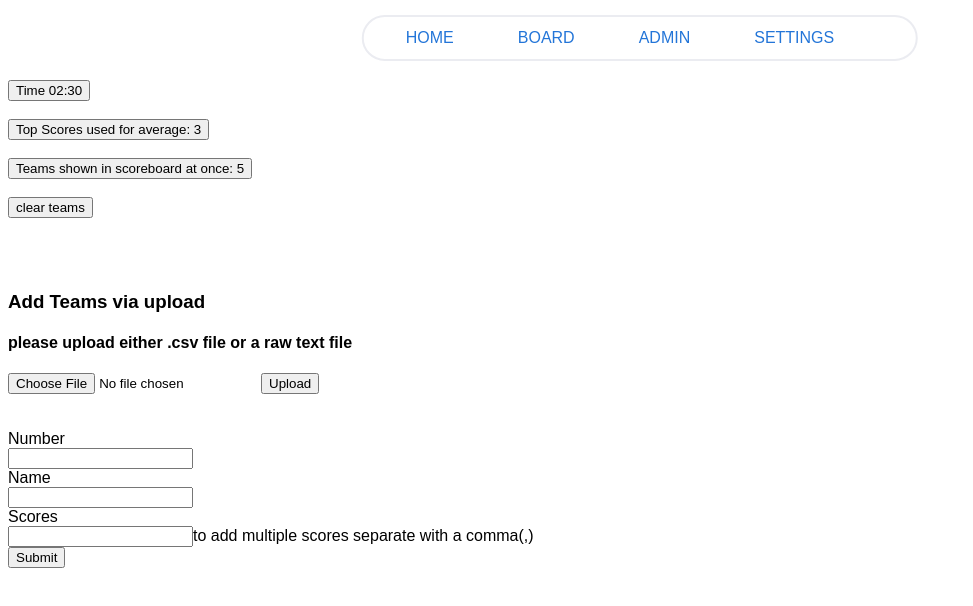
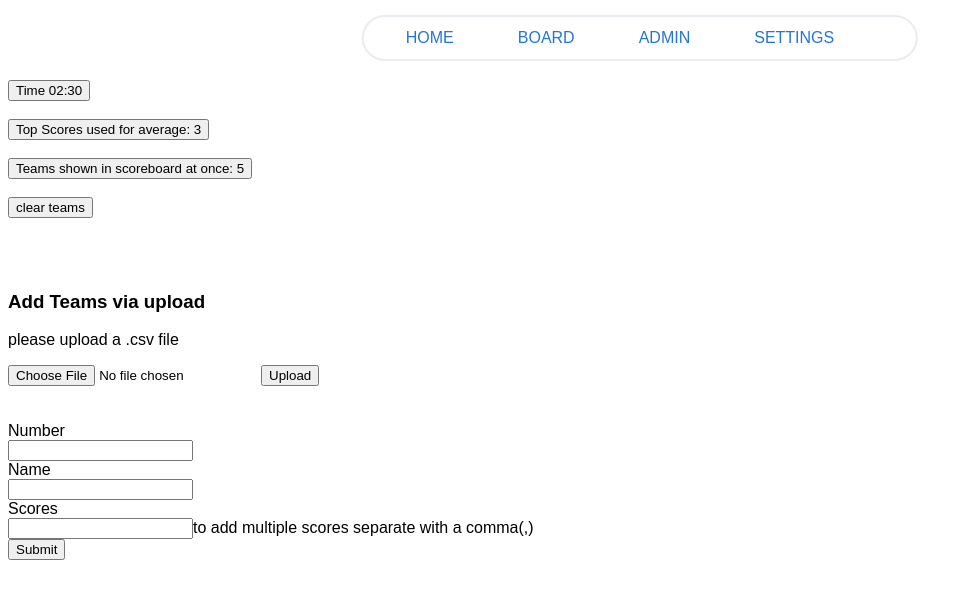
Before and after one commit to JakeGads/FLL-Scoreboard-Local, an Angular app: page /settings in a window 1280 px wide. Shown: the top 606 px of the page, without its empty margins (0-973 px from the left). Built offline with nearby package versions, Linux system fonts and the light colour scheme; no server answers.

Commit message:
updated the html

```diff
--- a/src/app/file-upload/file-upload.component.html
+++ b/src/app/file-upload/file-upload.component.html
@@ -1,5 +1,5 @@
 <h3>Add Teams via upload</h3>
-<h4>please upload either <code>.csv</code> file or a raw text file</h4>
+<p>please upload a <code>.csv</code> file</p>
 <div class="text-center">
     <input class="form-control" type="file"
             (change)="onChange($event)" value="test">
```
